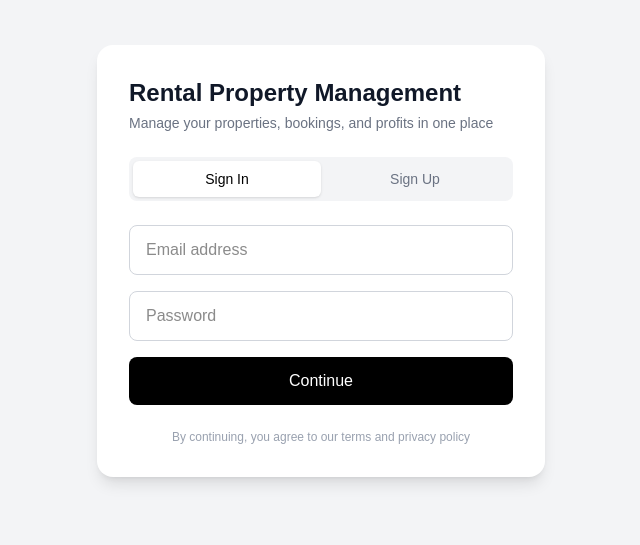
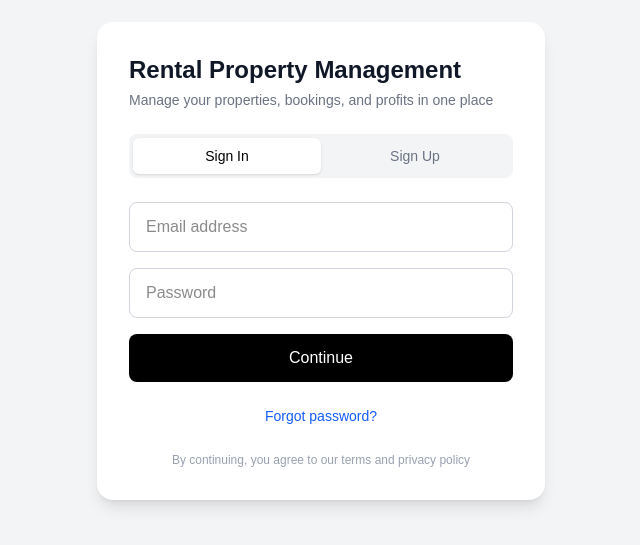
Before and after one commit to restaurantjob714-LT/airbnb-ops-app, a Next.js app: page / in a window 1280 px wide. Shown: the part 139-684 px from the top of the page, without its empty margins (319-959 px from the left). Built offline with nearby package versions, Linux system fonts and the light colour scheme.

Commit message:
add forgot password

```diff
--- a/app/page.tsx
+++ b/app/page.tsx
@@ -479,6 +479,52 @@ const handleSignOut = async () => {
 };
 
 
+
+
+
+
+
+
+
+
+
+
+
+const handleForgotPassword = async () => {
+  if (!authEmail.trim()) {
+    alert("Please enter your email first");
+    return;
+  }
+
+  const { error } = await supabase.auth.resetPasswordForEmail(authEmail, {
+    redirectTo: window.location.origin,
+  });
+
+  if (error) {
+    alert(error.message);
+    return;
+  }
+
+  alert("Password reset email sent. Check your inbox.");
+};
+
+
+
+
+
+
+
+
+
+
+
+
+
+
+
+
+
+
 if (!user) {
   return (
     <div className="min-h-screen flex items-center justify-center bg-gray-100 px-4">
@@ -546,6 +592,45 @@ if (!user) {
               ? "Continue"
               : "Create account"}
           </button>
+
+
+
+
+
+
+
+
+
+
+
+
+
+{authMode === "signin" && (
+  <button
+    type="button"
+    onClick={handleForgotPassword}
+    className="w-full text-sm text-blue-600 hover:underline mt-2"
+  >
+    Forgot password?
+  </button>
+)}
+
+
+
+
+
+
+
+
+
+
+
+
+
+
+
+
+
         </div>
 
         {/* Footer */}
```
